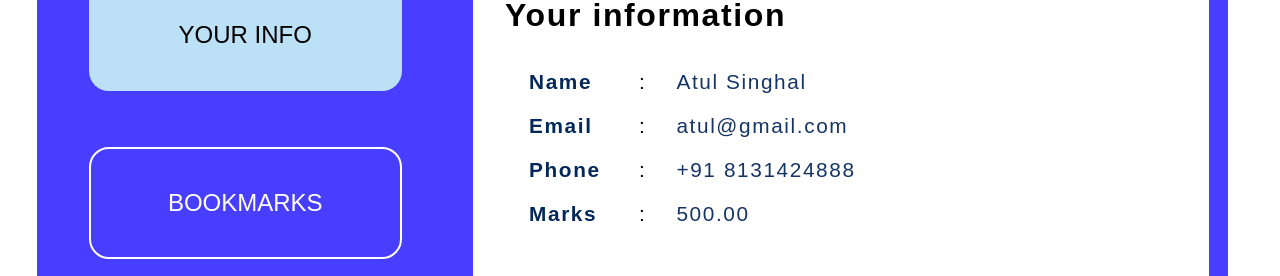
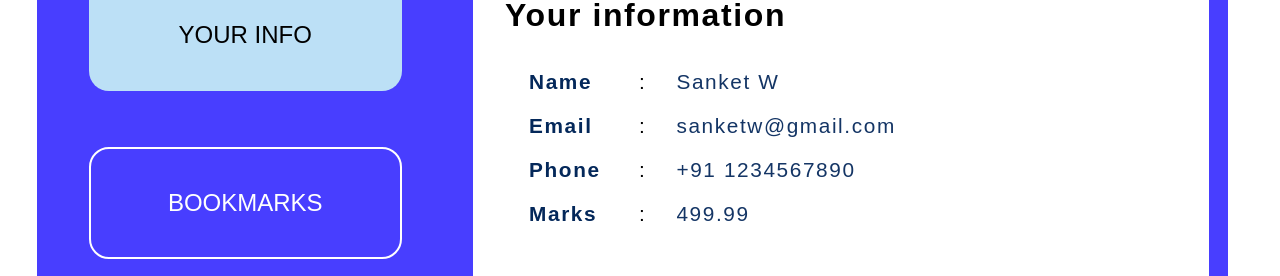
Before and after one commit to 777sanket/HTML_CSS_Micro_Project_2, a plain HTML site: page index.html in a window 1280 px wide. Shown: the part 1005-1281 px from the top of the page. Drawn offline with Linux system fonts and the light colour scheme; a web font is replaced by a local one.

Commit message:
made changes to info part

```diff
--- a/index.html
+++ b/index.html
@@ -84,22 +84,22 @@
               <div class="info-item">
                 <span class="label">Name</span>
                 <span class="separator">:</span>
-                <span class="value">Atul Singhal</span>
+                <span class="value">Sanket W</span>
               </div>
               <div class="info-item">
                 <span class="label">Email</span>
                 <span class="separator">:</span>
-                <span class="value">atul@gmail.com</span>
+                <span class="value">sanketw@gmail.com</span>
               </div>
               <div class="info-item">
                 <span class="label">Phone</span>
                 <span class="separator">:</span>
-                <span class="value">+91 8131424888</span>
+                <span class="value">+91 1234567890</span>
               </div>
               <div class="info-item">
                 <span class="label">Marks</span>
                 <span class="separator">:</span>
-                <span class="value">500.00</span>
+                <span class="value">499.99</span>
               </div>
             </div>
             <div class="button-cont"><button>Next <img src="Arrow 1.png" alt=""></button></div>
```
